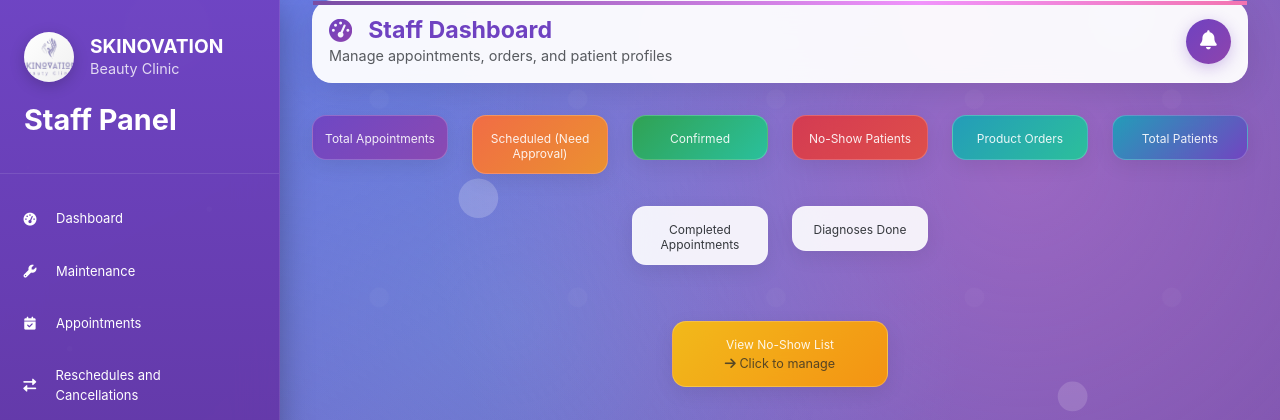
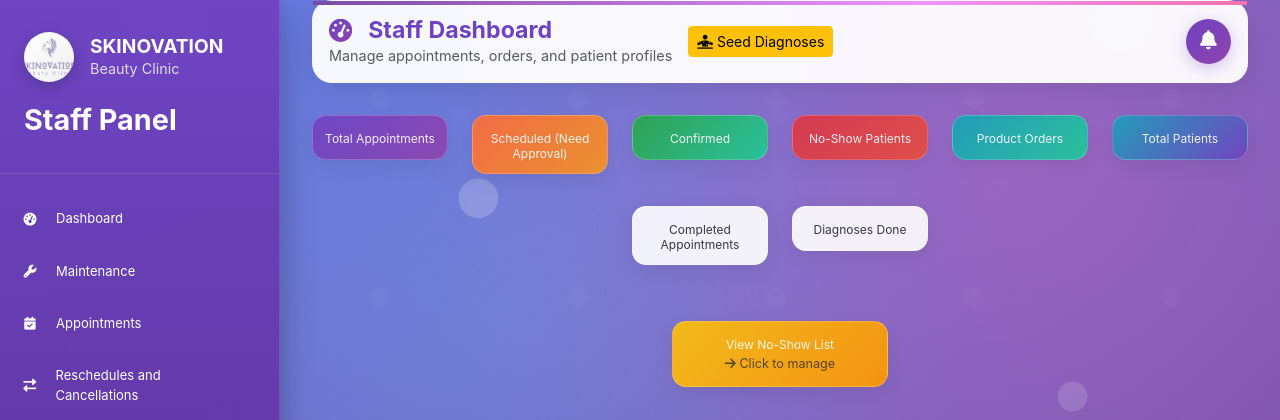
Before and after one commit to exile213/Patient-Appointment-Management-System-for-Skinnovation-Clinic, a Django app: template templates/appointments/admin_dashboard.html in a window 1280 px wide. Shown: the top 420 px of the page. Run offline with Django 5.2, Linux system fonts and the light colour scheme; the template is opened without the code that fills it, so the values that code supplies are empty; some libraries are stand-ins or nearby versions.

Commit message:
Include product appointments in diagnosis seeding
Updated the admin diagnosis seeding logic and UI to include completed product appointments without diagnoses, in addition to service and package appointments. Adjusted the dashboard button and help text to reflect this broader scope.

```diff
--- a/appointments/admin_views.py
+++ b/appointments/admin_views.py
@@ -1024,7 +1024,8 @@ def admin_seed_diagnoses(request):
             status='completed',
             diagnosis__isnull=True,
         )
-        .filter(_Q(service__isnull=False) | _Q(package__isnull=False))
+        # include service, package, or product appointments (products now included)
+        .filter(_Q(service__isnull=False) | _Q(package__isnull=False) | _Q(product__isnull=False))
         .select_related('patient', 'service', 'product', 'package', 'attendant')
         .order_by('id')
     )
--- a/templates/appointments/admin_dashboard.html
+++ b/templates/appointments/admin_dashboard.html
@@ -12,6 +12,11 @@
             Staff Dashboard
         </h1>
         <p class="text-muted mb-0">Manage appointments, orders, and patient profiles</p>
+    </div>
+    <div class="ms-3 d-flex align-items-start">
+        <a href="{% url 'appointments:admin_seed_diagnoses' %}" class="btn btn-sm btn-warning" title="Seed missing diagnoses (temporary)">
+            <i class="fas fa-diagnoses"></i>&nbsp;Seed Diagnoses
+        </a>
     </div>
     {% include 'appointments/includes/admin_notification_icon.html' %}
 </div>
--- a/templates/appointments/seed_diagnoses.html
+++ b/templates/appointments/seed_diagnoses.html
@@ -8,7 +8,7 @@
   <div class="card">
     <div class="card-body">
       <h4 class="card-title">Seed Diagnoses (Temporary)</h4>
-      <p class="text-muted">This tool will create one minimal, realistic Diagnosis record for each completed <strong>service/package</strong> appointment that currently has no diagnosis. Product-only orders are excluded. Seeded fields include: <em>diagnosis_date, diagnosis_time, diagnosed_by (prefers appointment attendant), notes, prescription, skin_type, lesion_type, blood_pressure, target_area, keloid_risk, accutane_history</em>. This view is temporary — remove after use.</p>
+      <p class="text-muted">This tool will create one minimal, realistic Diagnosis record for each completed appointment (service, package, or product) that currently has no diagnosis. Seeded fields include: <em>diagnosis_date, diagnosis_time, diagnosed_by (prefers appointment attendant), notes, prescription, skin_type, lesion_type, blood_pressure, target_area, keloid_risk, accutane_history</em>. This view is temporary — remove after use.</p>
 
       <div class="mb-3">
         <strong>Total affected appointments:</strong> {{ total|default:0 }}
```
